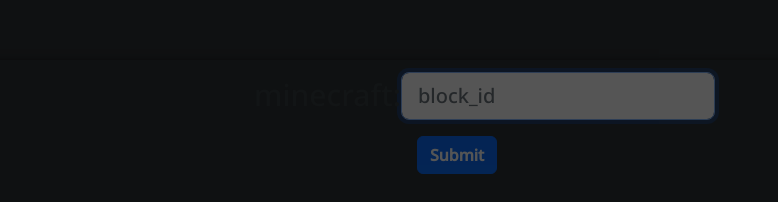
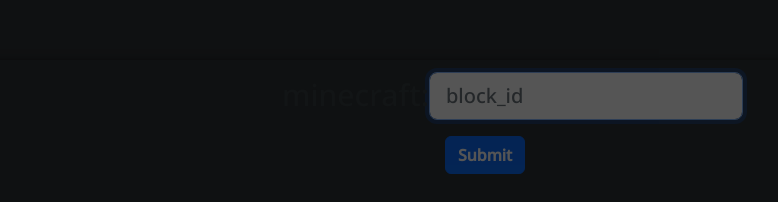
Before and after one commit to CJdough/CJdough.github.io, a plain HTML site: page blockle.html in a window 1280 px wide. Shown: the part 598-800 px from the top of the page, without its empty margins (358-1136 px from the left). Drawn offline with nearby package versions, Linux system fonts and the light colour scheme.

Commit message:
RECODING GUESSES 23

```diff
--- a/Blockle/blockle.css
+++ b/Blockle/blockle.css
@@ -22,7 +22,7 @@ body {
 .mc {
     color: var(--bgoutline);
     font-size: 30px;
-    margin-left: 600px;
+    margin-left: 50%;
     float: left;
 }
 .logo {
```
